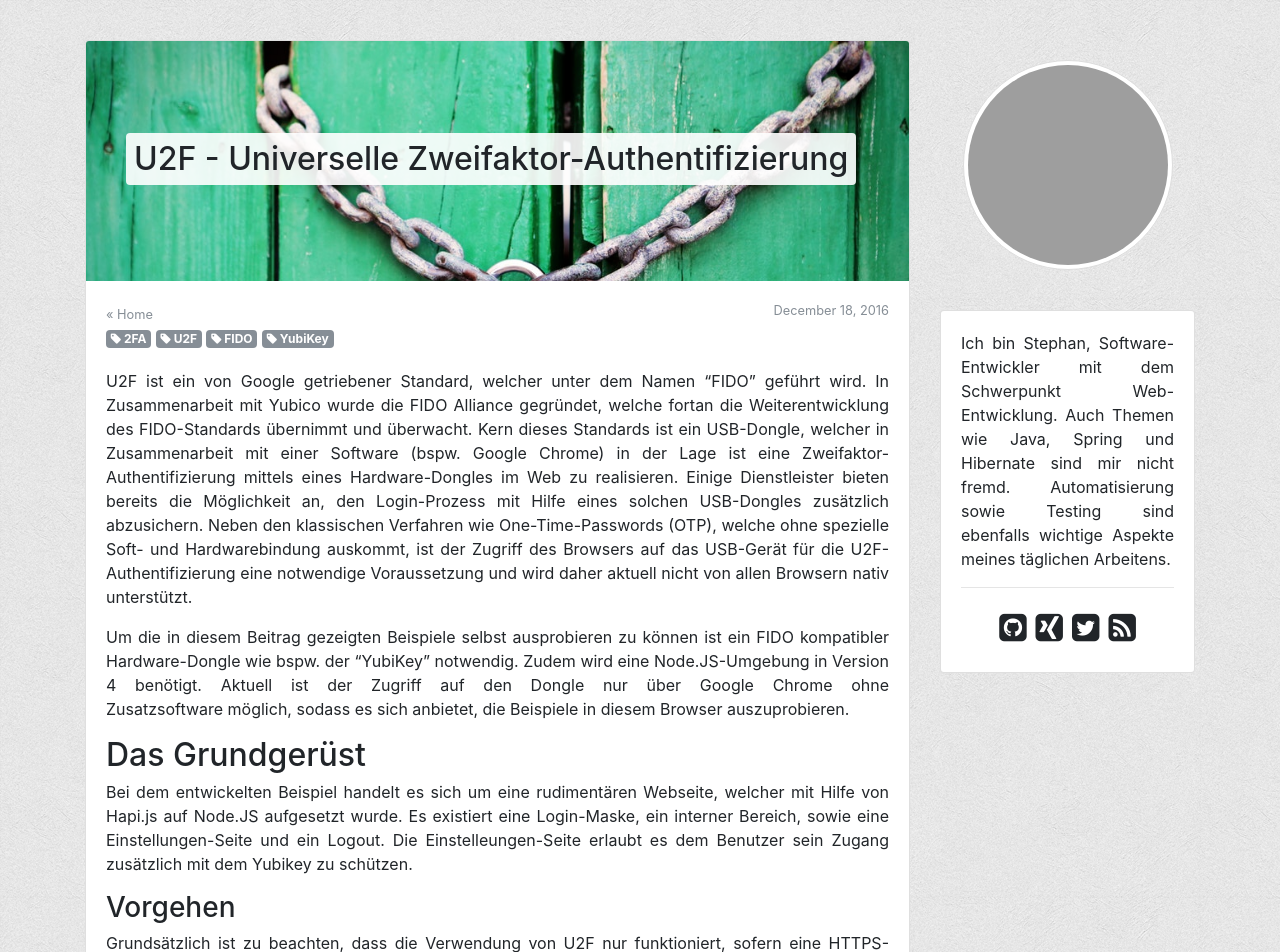
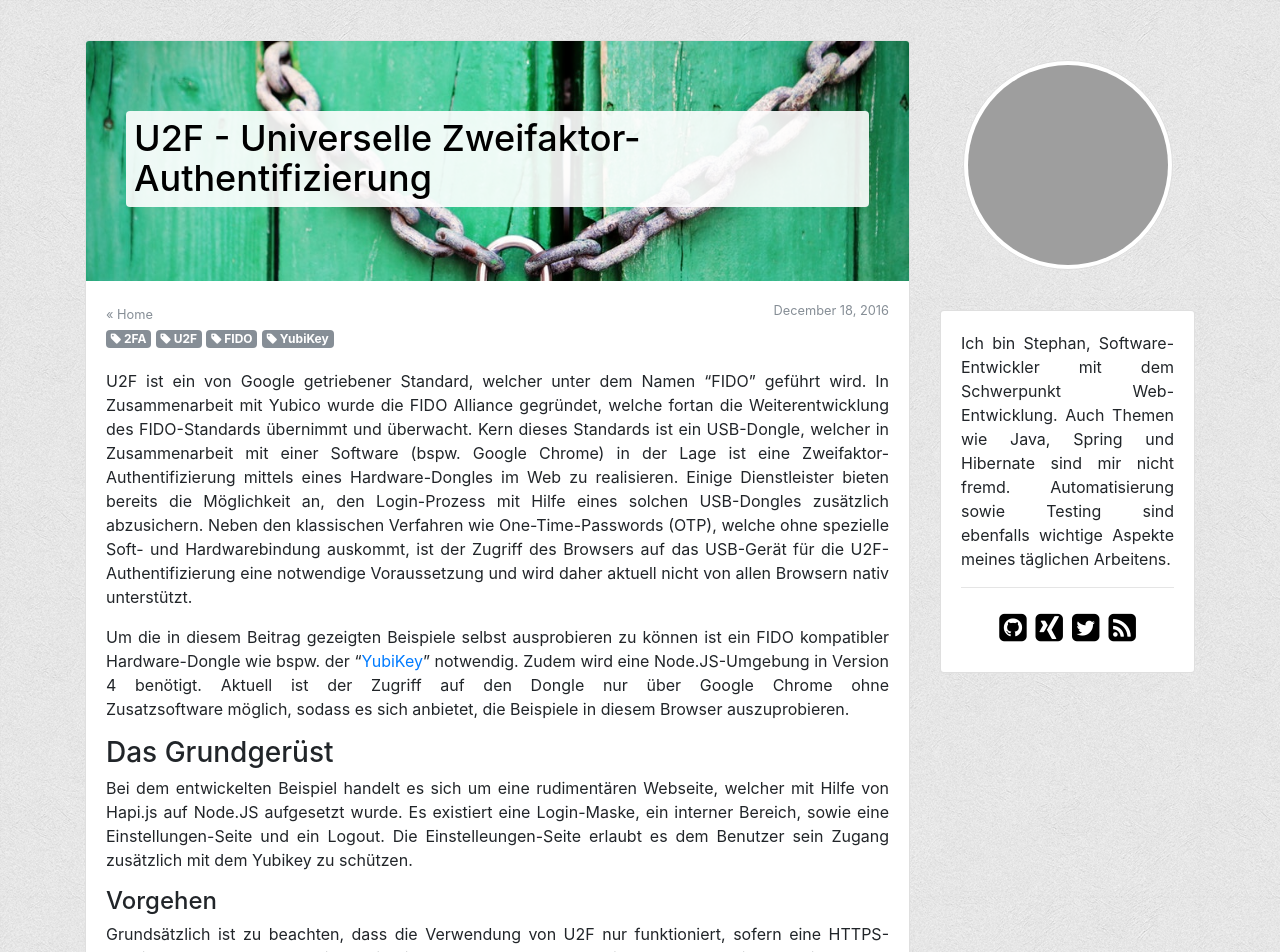
Before and after one commit to SteKoe/blog.stekoe.de, a Jekyll site: the page built from _posts/2016-12-18-u2f-universelle-2fa.md, in a window 1280 px wide. Shown: the top 952 px of the page. Built offline with Jekyll 4.4.1, drawn with Linux system fonts in a browser that asks for light colours; grey boxes are pictures that could not be loaded.

Commit message:
chore(layout): adjust the layout a little bit more

```diff
--- a/_includes/css/card.css
+++ b/_includes/css/card.css
@@ -1,9 +1,7 @@
-.card a {
-    color: #212529;
-}
 
 .card-img-top {
     background-repeat: no-repeat;
     background-size: cover;
     background-position: top left;
+    color: #000;
 }
--- a/_includes/css/components/post.css
+++ b/_includes/css/components/post.css
@@ -56,7 +56,6 @@
 
 #post .card-img-top h1 {
     margin: 0;
-    font-size: 2rem;
 }
 
 #post .card-img-top [role='date'] {
--- a/_includes/css/components/sidebar.css
+++ b/_includes/css/components/sidebar.css
@@ -12,3 +12,7 @@
     font-size: 2rem;
     text-align: center;
 }
+
+#sidebar .social a {
+    color: #000;
+}
--- a/_includes/post_title_image.html
+++ b/_includes/post_title_image.html
@@ -11,7 +11,7 @@
     {% assign postImage = postImage | replace: '_posts/','' %}
 {% endif %}
 
-<a href="{{ include.post.url }}" title="{{ include.post.title }}" class="card-img-top" style="background-image: url('{{ postImage }}'); height: 240px; -webkit-print-color-adjust:exact;">
+<a href="{{ include.post.url }}" title="{{ include.post.title }}" class="card-img-top" style="background-position: center center; background-image: url('{{ postImage }}'); height: 240px; -webkit-print-color-adjust:exact;">
     <h1 class="title">
         <span>{{include.post.title}}</span>
         {% if include.post.subtitle %}
```
Also changed, not shown: _includes/css/base.css (+14 -1 lines), Gemfile.lock.
